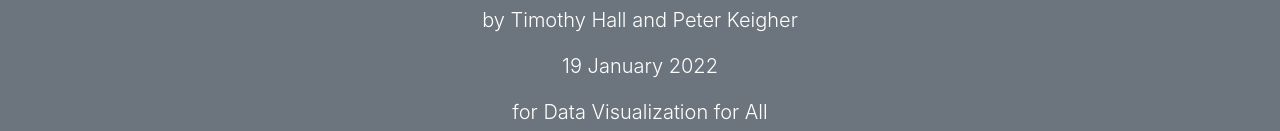
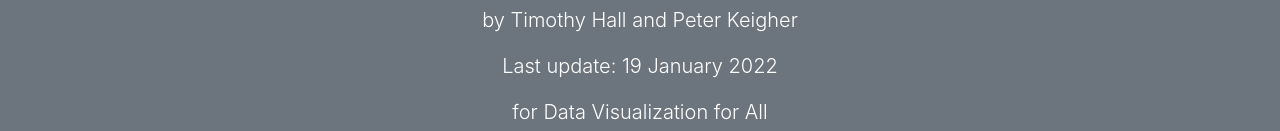
Before and after one commit to phktrin/Final-Data-Story, a plain HTML site: page index.html in a window 1280 px wide. Shown: the part 255-386 px from the top of the page. Drawn offline with nearby package versions, Linux system fonts and the light colour scheme.

Commit message:
Update index.html

```diff
--- a/index.html
+++ b/index.html
@@ -54,7 +54,7 @@
     <div class="container text-center">
       <h1>White CTSafeConnect Contacts Based on Region and Population Density</h1>
       <p class="lead">by Timothy Hall and Peter Keigher</p>
-      <p class="lead">19 January 2022</p>
+      <p class="lead">Last update: 19 January 2022</p>
       <p class="lead">for Data Visualization for All</br>with Prof. Jack Dougherty</br>Trinity College, Hartford CT, USA</p>
     </div>
   </header>
```
